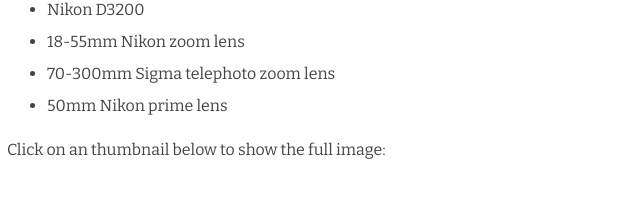
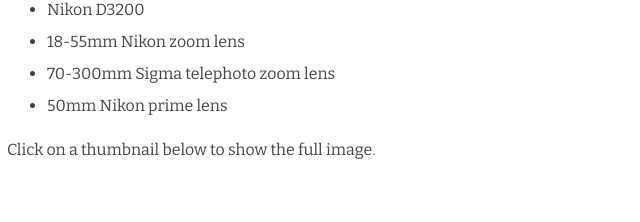
Before and after one commit to hugoswift/hugoswift.github.io, a plain HTML site: page photography.html in a window 1280 px wide. Shown: the part 960-1182 px from the top of the page, 313-953 px from the left. Drawn offline with nearby package versions, Linux system fonts and the light colour scheme.

Commit message:
Edited text

```diff
--- a/photography.html
+++ b/photography.html
@@ -26,7 +26,7 @@
               <li>70-300mm Sigma telephoto zoom lens</li>
               <li>50mm Nikon prime lens</li>
           </ul>
-          <p>Click on an thumbnail below to show the full image:</p>
+          <p>Click on a thumbnail below to show the full image.</p>
           <br><br>
           <a data-fancybox="group" href="img/deer.jpg"><div class="square" style="background-image:url('img/deer.jpg')"></div></a>
           <a data-fancybox="group" href="img/clouds.JPG"><div class="square" style="background-image:url('img/clouds.JPG')"></div></a>
```
